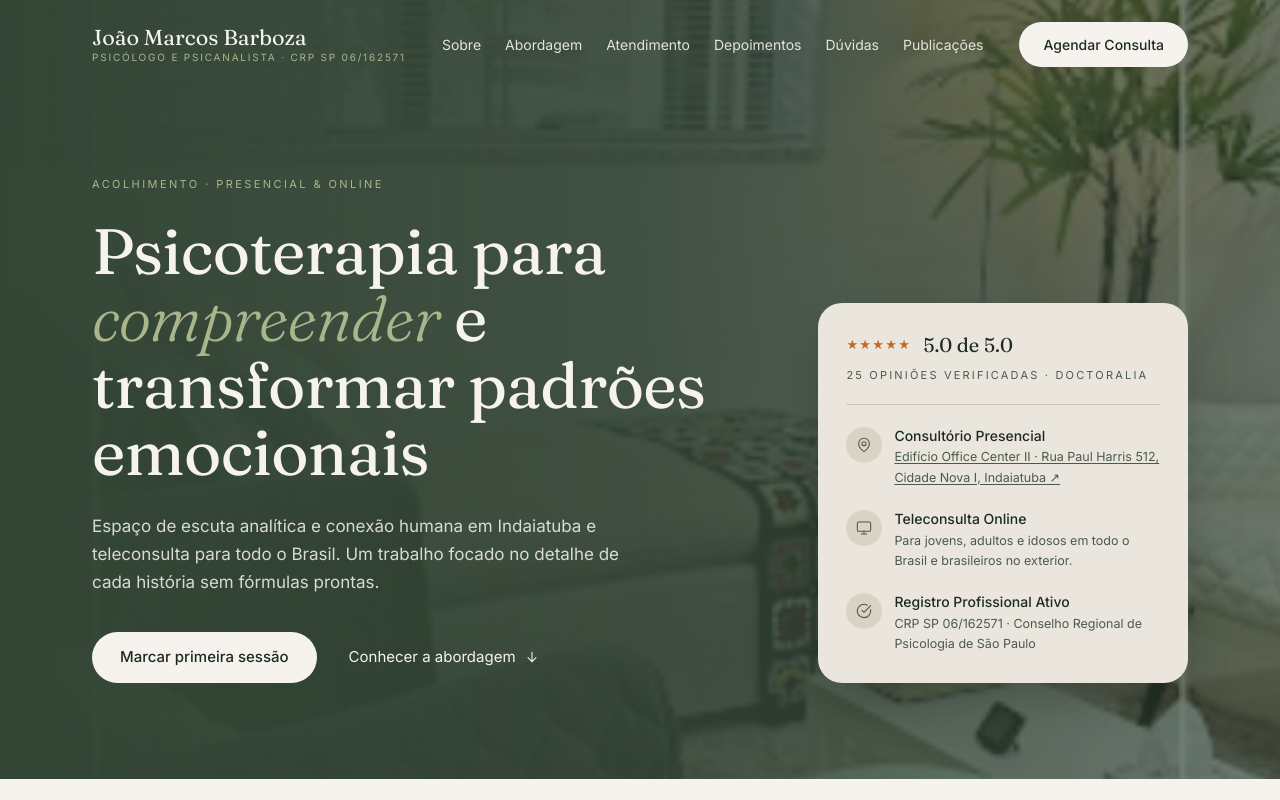
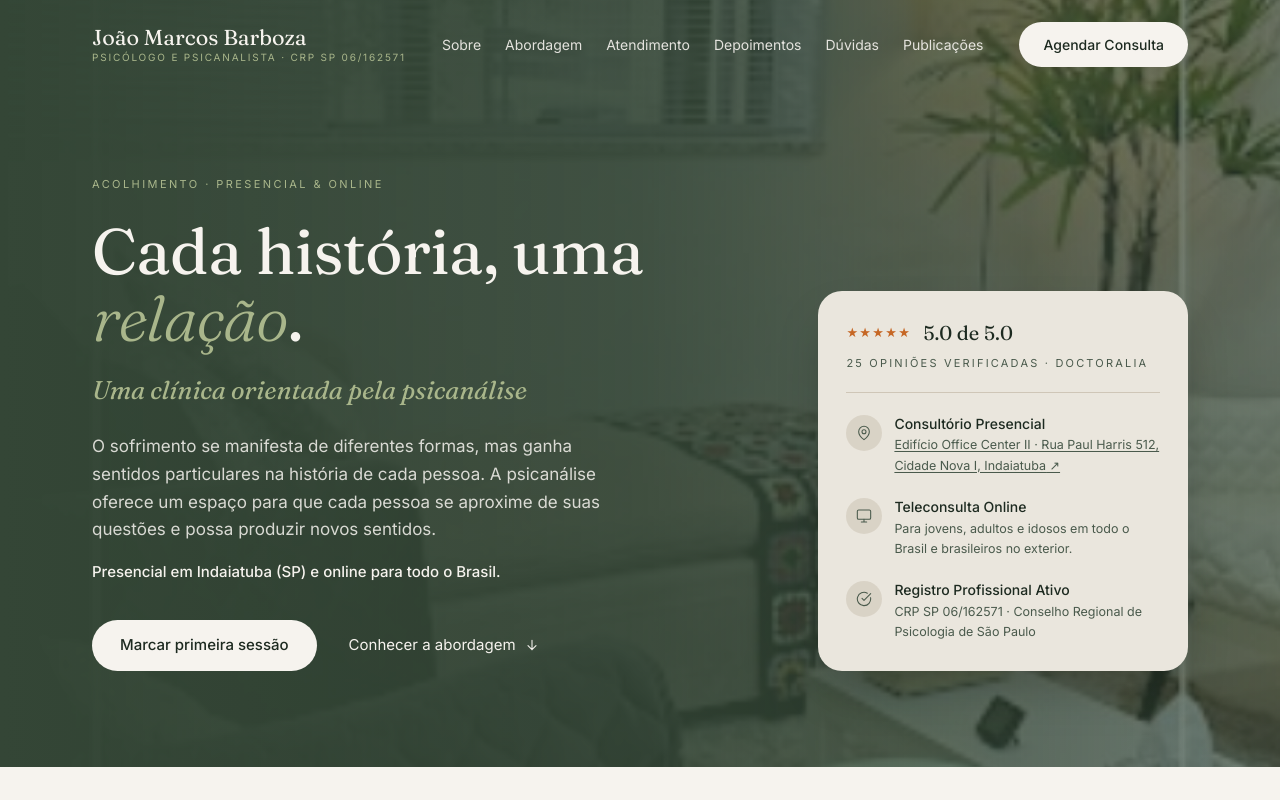
Before and after one commit to cacaiomartins-boop/Site-Joao-Marcos, a React (Vite) app: page / in a window 1280 px wide. Shown: the top 800 px of the page. Built offline with nearby package versions, Linux system fonts and the light colour scheme.

Commit message:
atualizacao do site

```diff
--- a/src/components/About.tsx
+++ b/src/components/About.tsx
@@ -26,7 +26,7 @@ export default function About() {
         <div>
           <p className="eyebrow">{about.eyebrow}</p>
           <h2 className="section-title mt-5">
-            Uma trajetória com rigor clínico e <em className="text-rust">sensibilidade</em> humana
+            Uma trajetória com dedicação à clínica e<em className="text-rust">sensibilidade</em> humana
           </h2>
           <div className="mt-7 space-y-4 text-[15.5px] leading-[1.7] text-ink/90">
             {about.paragraphs.map((p) => (
--- a/src/components/Hero.tsx
+++ b/src/components/Hero.tsx
@@ -39,11 +39,16 @@ export default function Hero() {
             {hero.eyebrow}
           </p>
           <h1 className="animate-fade-up text-[2.6rem] leading-[1.05] text-cream [animation-delay:150ms] md:text-[4rem]">
-            Psicoterapia para <em className="text-sage">compreender</em> e transformar padrões
-            emocionais
+            Cada história, uma <em className="text-sage">relação</em>.
           </h1>
-          <p className="mt-7 max-w-[34rem] animate-fade-up text-[17px] leading-relaxed text-cream/85 [animation-delay:300ms]">
+          <p className="mt-5 animate-fade-up font-serif text-[1.35rem] italic text-sage [animation-delay:250ms] md:text-[1.6rem]">
+            {hero.tagline}
+          </p>
+          <p className="mt-6 max-w-[34rem] animate-fade-up text-[17px] leading-relaxed text-cream/85 [animation-delay:300ms]">
             {hero.subtitle}
+          </p>
+          <p className="mt-4 max-w-[34rem] animate-fade-up text-[15px] font-medium leading-relaxed text-cream [animation-delay:350ms]">
+            {hero.places}
           </p>
           <div className="mt-9 flex animate-fade-up flex-wrap items-center gap-x-8 gap-y-4 [animation-delay:450ms]">
             <a href={whatsappLink()} target="_blank" rel="noreferrer" className="btn-light">
--- a/src/data/clinic.ts
+++ b/src/data/clinic.ts
@@ -68,8 +68,10 @@ export const footerNav = [
 
 export const hero = {
   eyebrow: "Acolhimento · Presencial & Online",
+  tagline: "Uma clínica orientada pela psicanálise",
   subtitle:
-    "Espaço de escuta analítica e conexão humana em Indaiatuba e teleconsulta para todo o Brasil. Um trabalho focado no detalhe de cada história sem fórmulas prontas.",
+    "O sofrimento se manifesta de diferentes formas, mas ganha sentidos particulares na história de cada pessoa. A psicanálise oferece um espaço para que cada pessoa se aproxime de suas questões e possa produzir novos sentidos.",
+  places: "Presencial em Indaiatuba (SP) e online para todo o Brasil.",
   primaryCta: "Marcar primeira sessão",
   secondaryCta: "Conhecer a abordagem",
   card: [
@@ -116,7 +118,7 @@ export const forWhom = {
     },
     {
       title: "Dificuldades nos Relacionamentos",
-      text: "Padrões repetitivos em vínculos afetivos, dependência emocional, medo de rejeição ou conflitos recorrentes na convivência com parceiros e família.",
+      text: "Vivências repetitivas em vínculos afetivos, dependência emocional, medo de rejeição ou conflitos recorrentes na convivência com parceiros e família.",
     },
     {
       title: "Estresse e Sobrecarga Emocional",
@@ -165,7 +167,7 @@ export const approach = {
     {
       numeral: "i.",
       title: "Escuta Analítica e Atenta",
-      text: "Uma atenção suspensa voltada aos detalhes da narrativa, às repetições e aos lapsos, revelando o que opera além da consciência imediata.",
+      text: "Uma atenção suspensa voltada aos detalhes da narrativa, às repetições e aos esquecimentos, revelando o que opera além da consciência imediata.",
     },
     {
       numeral: "ii.",
@@ -179,13 +181,13 @@ export const approach = {
     },
   ],
   change: {
-    eyebrow: "Transformação",
-    title: "O que costuma mudar",
+    eyebrow: "Elaboração",
+    title: "O que pode surgir ao longo do percurso",
     items: [
-      "Compreensão genuína da origem de sintomas e ansiedades.",
-      "Interrupção de ciclos destrutivos nos relacionamentos.",
-      "Ressignificação de cobranças internas e limites pessoais.",
-      "Maior estabilidade e serenidade para lidar com frustrações.",
+      "Investigação das questões que atravessam o sofrimento e suas manifestações.",
+      "Escuta das repetições que se apresentam nos vínculos e nas relações.",
+      "Elaboração das exigências, dos conflitos e das questões que marcam a relação consigo e com os outros.",
+      "Construção de outras possibilidades de se posicionar diante dos impasses da vida.",
     ],
   },
   notThis: {
@@ -236,7 +238,7 @@ export const services = {
       bullets: [
         "Público: Adultos e jovens",
         "Edifício Office Center II, Indaiatuba",
-        "Emissão de recibo para reembolso",
+        "Emissão de nota fiscal para reembolso",
       ],
     },
     {
@@ -248,7 +250,7 @@ export const services = {
       bullets: [
         "Público: Jovens, adultos e idosos",
         "Disponível para todo o território nacional",
-        "Emissão de recibo para reembolso",
+        "Emissão de nota fiscal para reembolso",
       ],
     },
     {
@@ -281,19 +283,19 @@ export const testimonials = {
     {
       date: "21 de abril de 2026",
       text: "João é excepcional, o melhor que já encontrei!! Trabalha com uma mistura de delicadeza, ética e precisão, o que torna atendimento extremamente seguro e eficaz. Cada sessão foi profunda e transformadora, trazendo resultados reais e, ao mesmo tempo, reflexões que permanecem. É o tipo de trabalho que impacta de forma duradoura e estável.",
-      author: "L.O.P",
+      author: "L.O.P.",
       detail: "Edifício Office Center II · Presencial",
     },
     {
       date: "1 de novembro de 2024",
       text: "Excelente profissional! O João é muito atencioso e transmite uma sensação de acolhimento e segurança desde o primeiro encontro. Sempre demonstra empatia e é muito cuidadoso ao conduzir cada sessão, ajudando a entender e a enfrentar questões pessoais de forma prática e respeitosa. Sinto que evoluí muito com seu acompanhamento e recomendo a todos que procuram um psicólogo comprometido com o bem-estar dos pacientes.",
-      author: "Alex Martins Vieira",
+      author: "A.M.V.",
       detail: "Atendimento Online",
     },
     {
       date: "3 de fevereiro de 2024",
       text: "O João Marcos é um profissional ético, humano e faz com excelência aquilo que se propõe! Utiliza dos melhores métodos para auxiliar o seu paciente! Ele é flexível, atento às necessidades e sempre se coloca à disposição para dar suporte em situações pontuais! Ele se tornou a parte mais importante da minha rede de apoio! O melhor terapeuta para a vida!",
-      author: "Adilson Roberto",
+      author: "A.R.",
       detail: "Atendimento Online",
     },
   ],
@@ -303,7 +305,7 @@ export const testimonials = {
 
 export const online = {
   eyebrow: "07 — Em vídeo e teleatendimento",
-  text: "A adaptação ao atendimento virtual demonstrou que a potência da psicanálise independe da distância geográfica. As sessões online preservam rigorosamente o mesmo sigilo profissional, os mesmos parâmetros éticos do CFP e a profundidade de um encontro presencial.",
+  text: "A experiência com o atendimento online demonstra que a psicanálise pode acontecer independentemente da distância geográfica, mantendo o compromisso com o sigilo profissional. Para as sessões virtuais, as condições de privacidade são conversadas e combinadas com cada paciente, buscando construir um espaço favorável à escuta e à confidencialidade.",
   cards: [
     {
       icon: "check",
@@ -320,7 +322,7 @@ export const online = {
     {
       icon: "check",
       title: "Rigor Ético e Respaldo do CFP",
-      text: "Atendimento regulamentado conforme as diretrizes do Conselho Federal de Psicologia e com recibos para reembolso.",
+      text: "Atendimento regulamentado conforme as diretrizes do Conselho Federal de Psicologia e com emissão de nota fiscal para reembolso.",
       tag: "Conselho de Psicologia",
     },
   ],
@@ -335,15 +337,15 @@ export const faq = {
   items: [
     {
       q: "Como funciona a primeira consulta?",
-      a: "A primeira consulta é uma conversa inicial dedicada a acolher o motivo que levou você a buscar ajuda. É o momento de expor suas angústias e entender como o método psicanalítico funciona na prática, estabelecendo o vínculo inicial de confiança e combinando os detalhes práticos de horários.",
+      a: "A primeira consulta geralmente é dedicada a acolher o motivo que levou você a buscar ajuda. É o momento de expor suas angústias e entender como o método psicanalítico acontece, estabelecendo o vínculo inicial de confiança e combinando os detalhes práticos de horários, frequência etc.",
     },
     {
       q: "Qual a frequência e duração das sessões?",
-      a: "As sessões têm duração aproximada de 45 minutos e, em geral, acontecem uma vez por semana. A frequência é combinada em conjunto, de acordo com cada caso e com a constância necessária para a elaboração do processo.",
+      a: "As sessões acontecem, em geral, uma vez por semana, com duração aproximada de 45 minutos, podendo ser mais curtas ou mais longas conforme a condução do trabalho analítico. A frequência e a organização dos encontros são acordadas em conjunto, considerando as particularidades de cada caso.",
     },
     {
       q: "Você aceita plano de saúde ou convênio?",
-      a: "O atendimento é particular. Ao final de cada sessão é emitido um recibo, que pode ser utilizado para solicitar reembolso junto ao seu plano de saúde, conforme as regras do seu convênio.",
+      a: "O atendimento é particular. A emissão da nota fiscal pode ser utilizada para solicitar reembolso do seu plano de saúde, conforme as regras de cada convênio. É importante saber como seu plano de saúde trabalha com o reembolso.",
     },
     {
       q: "Como é resguardado o sigilo profissional?",
@@ -354,12 +356,8 @@ export const faq = {
       a: "Os dois formatos mantêm o mesmo rigor ético e a mesma profundidade de escuta. A escolha depende da sua rotina, da sua localização e do ambiente em que você se sente mais à vontade para falar.",
     },
     {
-      q: "Qual o valor da consulta?",
-      a: "O valor da primeira consulta é de R$ 170, tanto no consultório quanto online, com emissão de recibo para reembolso. Outras informações sobre formato e horários combinamos no primeiro contato.",
-    },
-    {
       q: "Quanto tempo dura um processo psicanalítico?",
-      a: "Não há um prazo fixo. O tempo do processo é singular e depende da história, da demanda e do ritmo de cada pessoa. Por isso não há promessas de cura em número fixo de dias: o trabalho é construído sessão a sessão.",
+      a: "Não há um prazo fixo. O tempo do processo é singular e depende da história, da demanda e do ritmo de cada pessoa. Por isso não há estabelecimento de um número fixo: o trabalho é construído sessão a sessão.",
     },
   ],
 };
```
